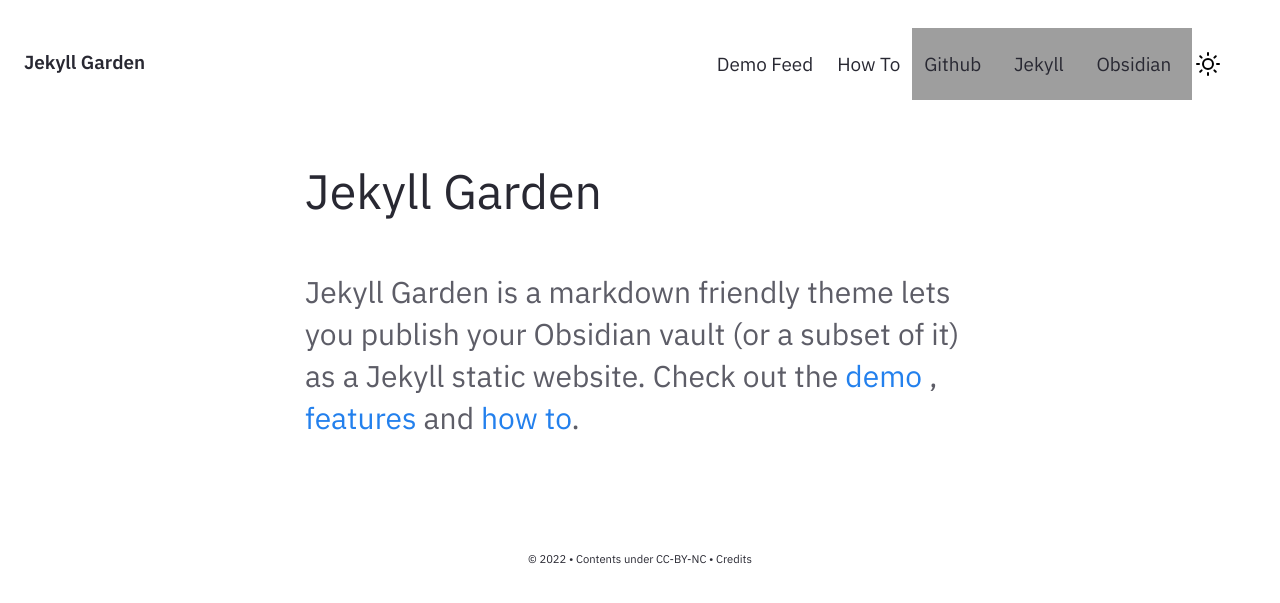
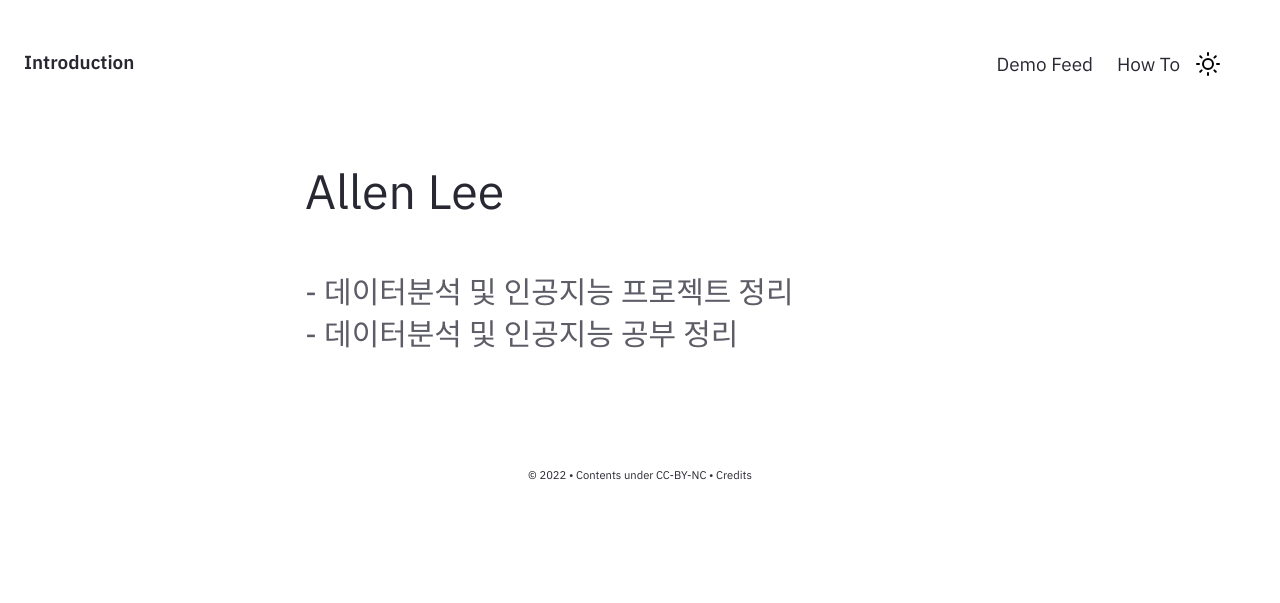
Before and after one commit to allenlee-37/allenlee-37.github.io, a Jekyll site: the page built from pages/index.md, in a window 1280 px wide. Shown: the top 603 px of the page. Built offline with Jekyll 4.4.1, drawn with Linux system fonts in a browser that asks for light colours; nearby versions of some CDN libraries; library files that are not in the unit come from our copies; grey boxes are pictures that could not be loaded.

Commit message:
change menus and Homepage intro

```diff
--- a/_includes/Homepage.html
+++ b/_includes/Homepage.html
@@ -1,7 +1,7 @@
 <div class="home-intro">
-    <div class="jumbo">{{site.heading}} </div>
+    <div class="jumbo">Allen Lee </div>
     <div class="home-sub-text"> <h3>
-        Jekyll Garden is a markdown friendly theme lets you publish your Obsidian vault (or a subset of it) as a Jekyll static website.
-        Check out the <a href="{{'/notes' | relative_url}}"> demo </a>, <a href="{{'/post/features' | relative_url}}"> features </a> and <a href="{{'/post/how-to' | relative_url}}"> how to</a>.
+        - 데이터분석 및 인공지능 프로젝트 정리 <br>
+        - 데이터분석 및 인공지능 공부 정리
         </h3>
 </div> </div>
--- a/_includes/Nav.html
+++ b/_includes/Nav.html
@@ -32,7 +32,7 @@
 <nav class="navbar is-transparent" role="navigation" aria-label="main navigation">
     <div class="navbar-brand">
       <a class="navbar-item" style="padding-left: 0;"; href="{{ site.baseurl }}/index.html">
-          <h6> {{site.heading}}</h6></a>
+          <h6> Introduction </h6></a>
           <script src="{{ site.baseurl }}/assets/js/modeswitcher.js"></script>
           <script src="{{ site.baseurl }}/assets/js/Hamburger.js"></script>
       <div class="navbar-item navbar-dark-mode__mobile is-hidden-tablet" onclick="modeSwitcher()">
@@ -59,15 +59,6 @@
         <a href="../post/how-to" class="navbar-item">
           How To
         </a>
-        <a href="https://github.com/Jekyll-Garden/jekyll-garden.github.io" target="_blank" class="navbar-item">
-          Github
-        </a>
-        <a href="https://jekyllrb.com/" target="_blank" class="navbar-item">
-          Jekyll
-        </a>
-        <a href="https://obsidian.md/"  target="_blank" class="navbar-item">
-          Obsidian
-        </a>
       </div>
       <div class="navbar-end is-hidden-mobile" onclick="modeSwitcher()" >
         <div class="navbar-item">
```
